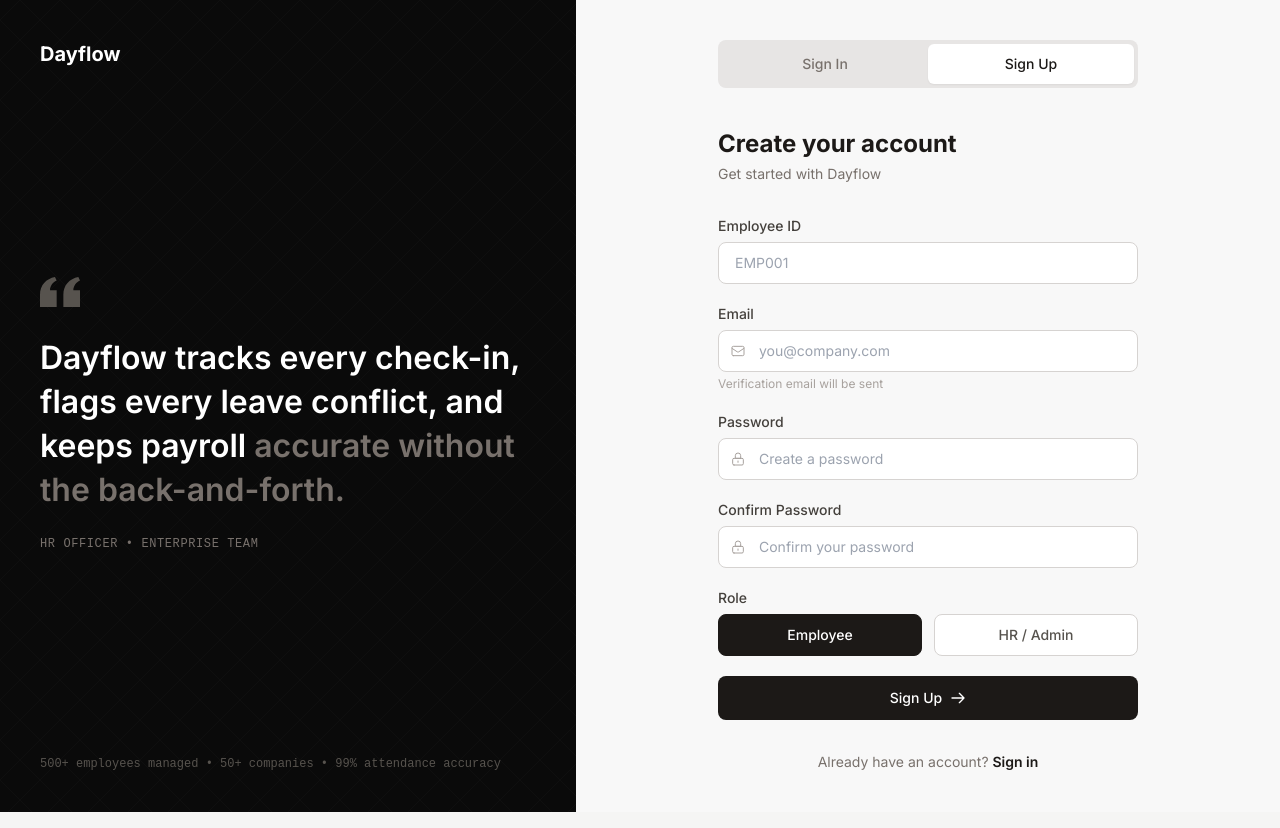
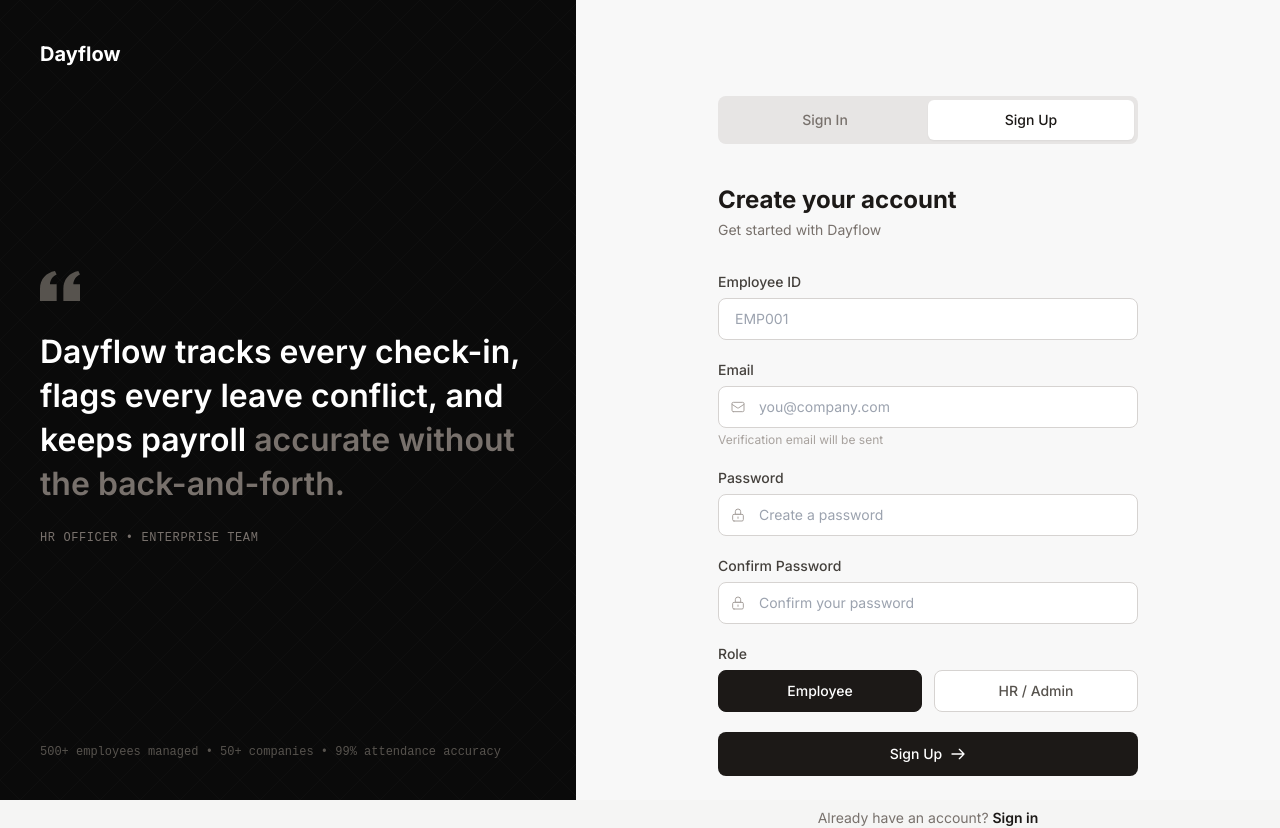
Before and after one commit to Yasar-17/Odoo-Hacakthon-2026, a Next.js app: page /signup in a window 1280 px wide. Built offline with nearby package versions, Linux system fonts and the light colour scheme.

Commit message:
fix: zero layout shift between sign-in and sign-up
Both forms are now always absolutely positioned inside a fixed-height
container. The container never resizes - switching is a pure fade+slide
transition with no enlargement or shifting.

```diff
--- a/src/components/auth/AuthScreen.tsx
+++ b/src/components/auth/AuthScreen.tsx
@@ -197,14 +197,14 @@
             </button>
           </div>
 
-          {/* Forms with transition — both rendered so height stays constant */}
-          <div className="relative">
+          {/* Forms with transition — fixed height container, both absolute */}
+          <div className="relative" style={{ minHeight: "520px" }}>
             {/* Sign In Form */}
             <div
-              className={`transition-all duration-200 ease-in-out ${
+              className={`transition-all duration-200 ease-in-out absolute inset-0 ${
                 visibleMode === "signin"
-                  ? "opacity-100 translate-y-0 relative"
-                  : "opacity-0 -translate-y-2 absolute inset-0 pointer-events-none"
+                  ? "opacity-100 translate-y-0 pointer-events-auto"
+                  : "opacity-0 -translate-y-3 pointer-events-none"
               }`}
             >
               <h1 className="text-2xl font-bold text-surface-900 mb-1">Welcome back</h1>
@@ -278,10 +278,10 @@
 
           {/* Sign Up Form */}
             <div
-              className={`transition-all duration-200 ease-in-out ${
+              className={`transition-all duration-200 ease-in-out absolute inset-0 ${
                 visibleMode === "signup"
-                  ? "opacity-100 translate-y-0 relative"
-                  : "opacity-0 translate-y-2 absolute inset-0 pointer-events-none"
+                  ? "opacity-100 translate-y-0 pointer-events-auto"
+                  : "opacity-0 translate-y-3 pointer-events-none"
               }`}
             >
               <h1 className="text-2xl font-bold text-surface-900 mb-1">Create your account</h1>
```
